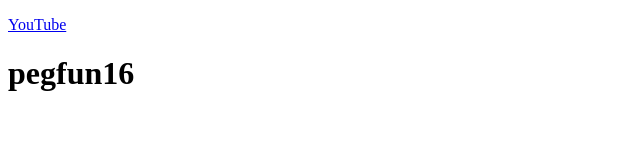
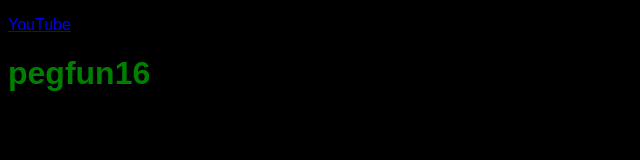
Before and after one commit to pegfun16/pegfun16.github.io, a plain HTML site: page index.html in a window 1280 px wide. Shown: the whole page, without its empty margins (0-640 px from the left). Drawn offline with Linux system fonts and the light colour scheme.

Commit message:
CSS Attempt 4

```diff
--- a/index.html
+++ b/index.html
@@ -3,7 +3,7 @@
 <head>
 <link rel="icon" type="image/jpeg" href="Logo.jpg">
 <style>
-.body{
+html{
 	font-family: "Lexend Deca", sans-serif;
 	background-color: black;
 	color: green;
```
